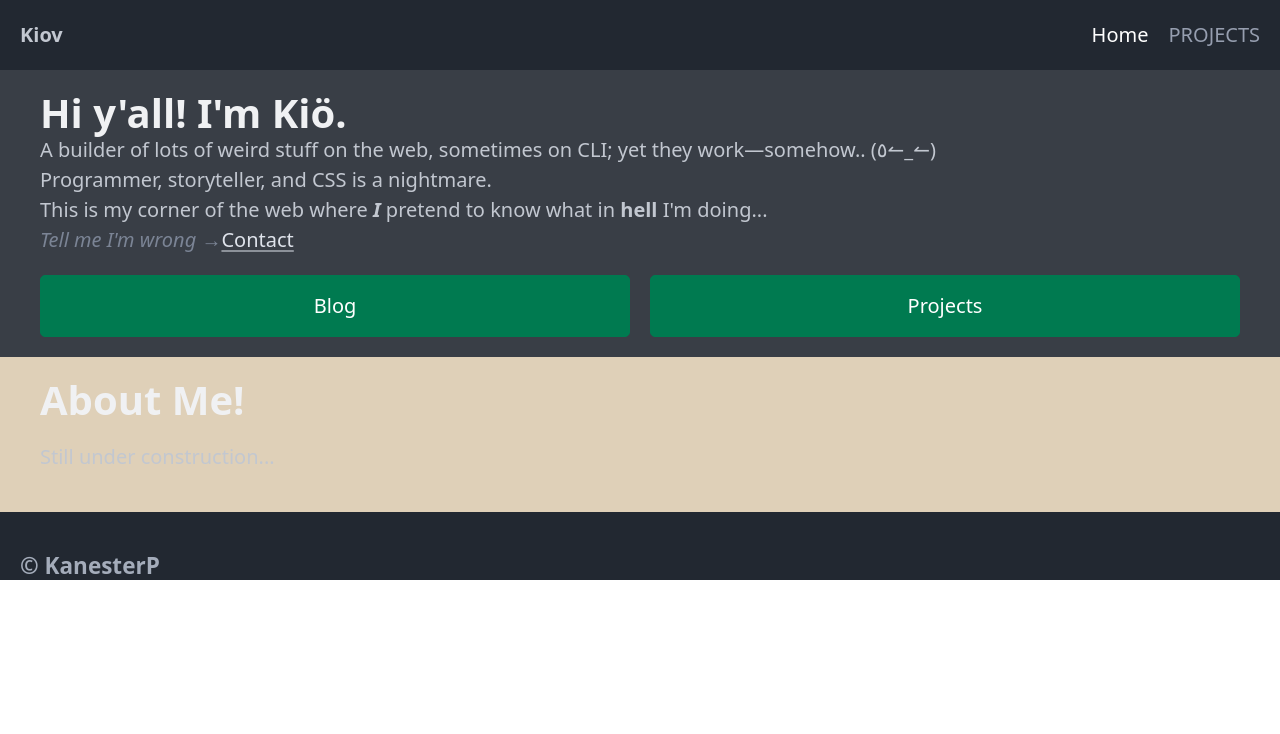
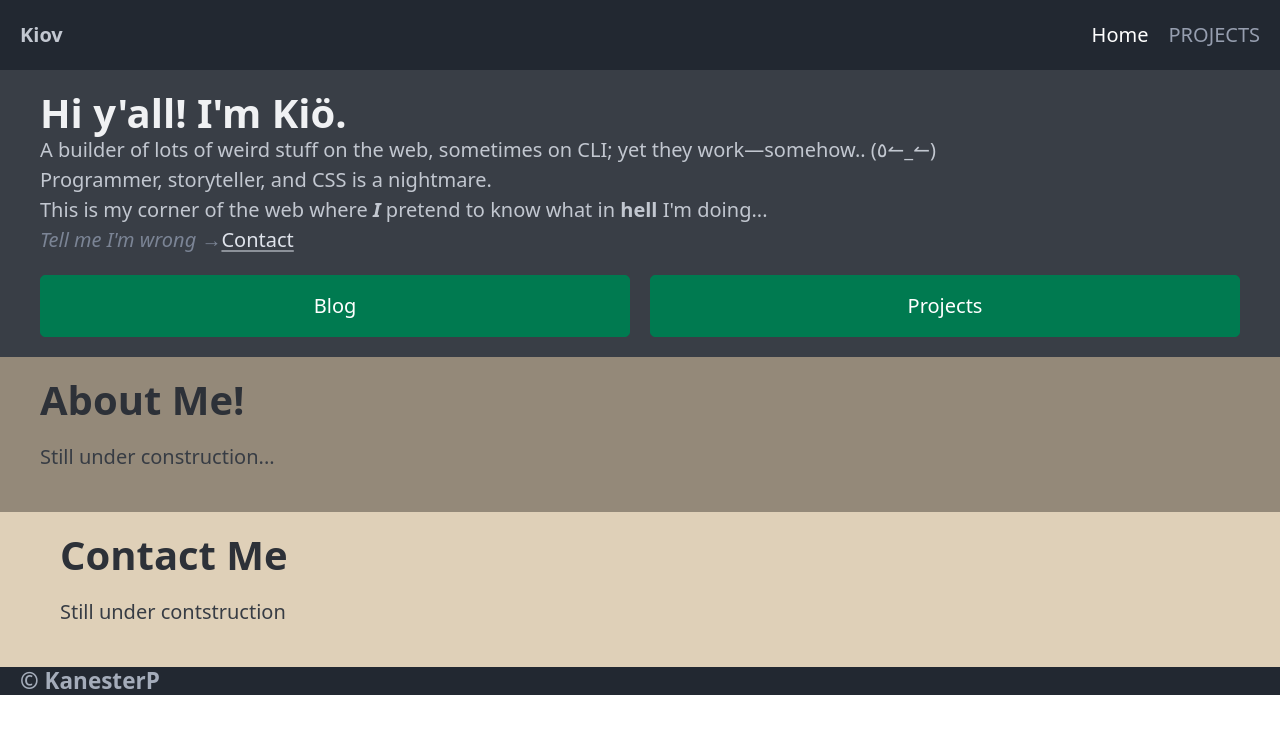
Before and after one commit to Kanester/portfolio, a SvelteKit app: page / in a window 1280 px wide. Shown: the top 734 px of the page. Built offline with nearby package versions, Linux system fonts and the light colour scheme.

Commit message:
--no-message

```diff
--- a/src/routes/+page.svelte
+++ b/src/routes/+page.svelte
@@ -15,7 +15,7 @@
   </div>
 </section>
 
-<section class="about" data-theme="dark">
+<section class="about" data-theme="light">
   <div class="container-fluid">
     <div class="container">
       <h1>About Me!</h1>
@@ -25,5 +25,10 @@
 </section>
 
 <section class="contact" data-theme="light">
-
+  <div class="container">
+    <div class="container-fluid">
+      <h1>Contact Me</h1>
+      <p>Still under contstruction</p>
+    </div>
+  </div>
 </section>
--- a/src/styles/global.scss
+++ b/src/styles/global.scss
@@ -22,8 +22,12 @@ section {
 }
 
 .about {
-	background-color: $quadiary;
+	background-color: $tertiary;
 	border-top: $border;
+}
+
+.contact {
+  background-color: $quadiary;
 }
 
 .desktop-nav {
```
